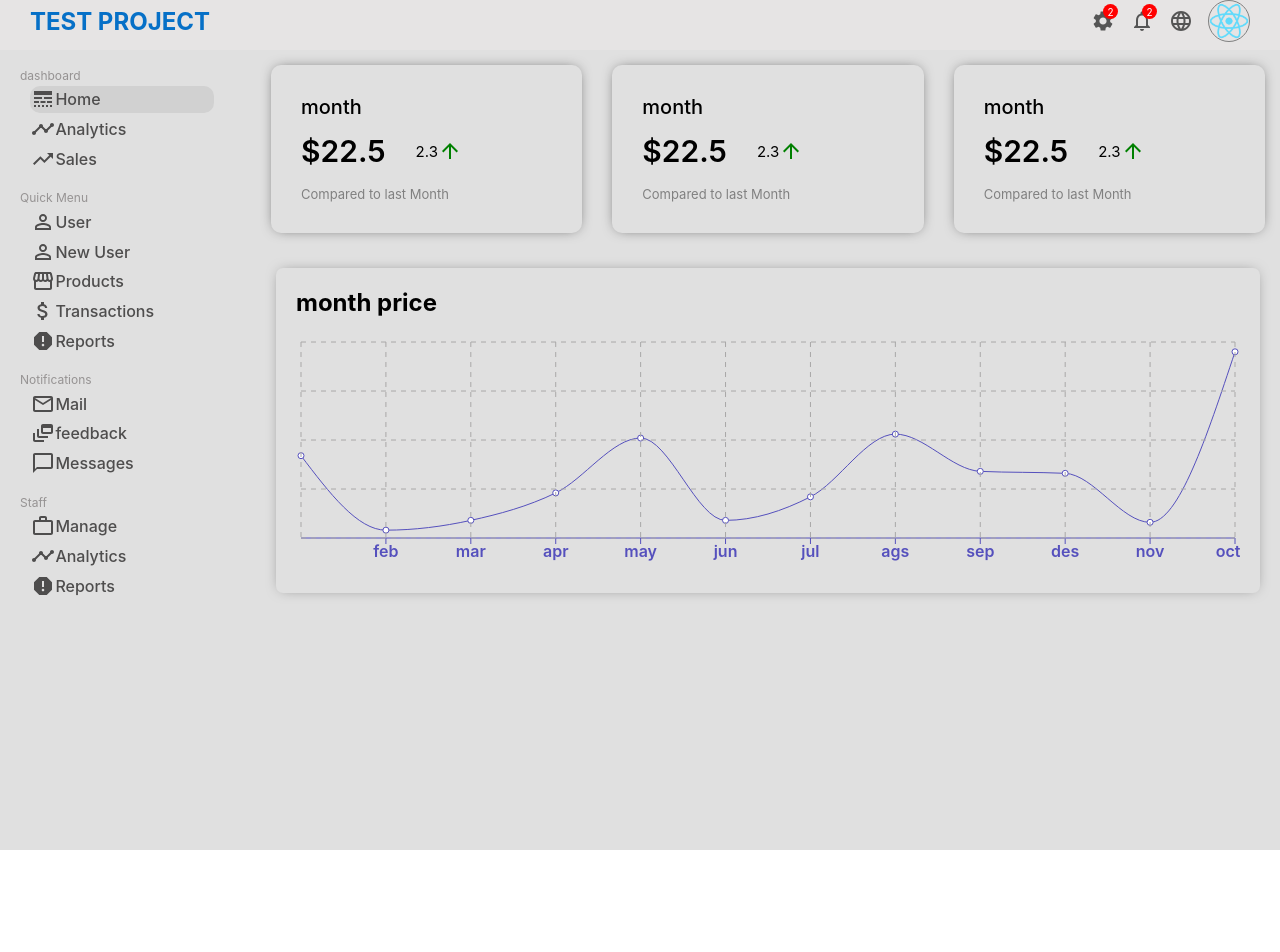
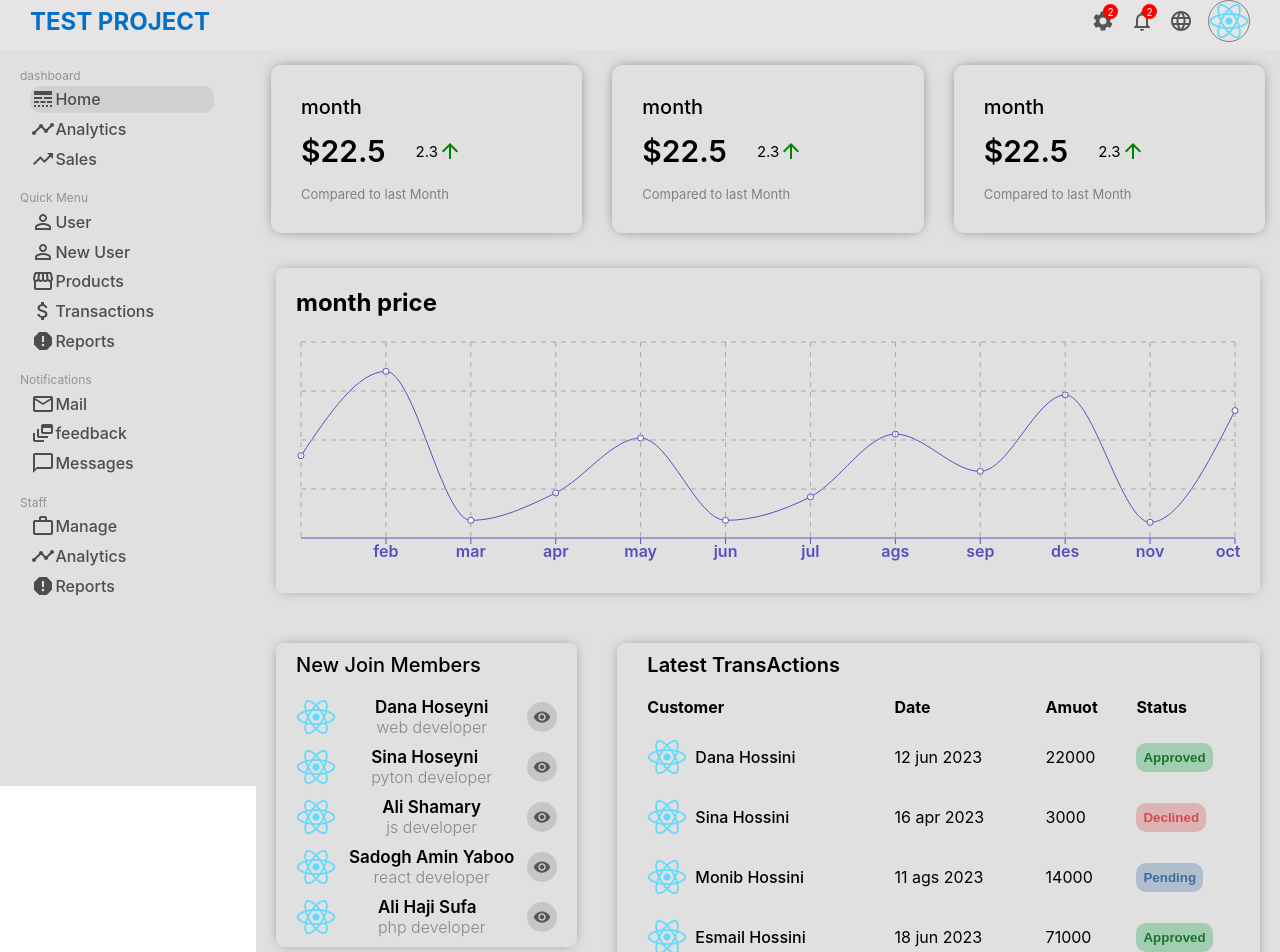
Before and after one commit to danahossini1/admin-page, a React (Create React App) app: page / in a window 1280 px wide. Shown: the top 952 px of the page. Before the commit the page ends 850 px from the top, so only its background shows below. Built offline with nearby package versions, Linux system fonts and the light colour scheme.

Commit message:
fix body foot

```diff
--- /dev/null
+++ b/src/component/LastMembers/LastMembers.css
@@ -0,0 +1,48 @@
+.lsm-contaner{
+    margin: 30px 20px;
+    padding: 10px 20px;
+    box-shadow: 0 0 14px -5px rgba(0, 0, 0, 0.60);
+    border-radius: 8px;
+}
+
+
+.lsm-title{
+    font-size: 20px;
+    font-weight: 500;
+    margin-bottom: 20px;
+}
+.lsm-li{
+    list-style: none;
+    display: flex;
+    align-items: center;
+    justify-content: space-between;
+    margin-top: 10px;
+}
+.lsm-user{
+    display: flex;
+    flex-direction: column;
+}
+.lsm-user-name{
+    font-weight: 600;
+    font-size: 17px
+}
+.lsm-user-job{
+    font-weight:300 ;
+    color: rgb(135, 135, 136);
+    text-align: center;
+}
+.lsm-icon{
+    width: 30px;
+    height: 30px;
+    display: flex;
+    justify-content: center;
+    align-items: center;
+    background: rgb(199, 197, 197);
+    border-radius: 50%;
+}
+.lsm-iconn{
+    font-size: 18px !important;
+    cursor: pointer;
+    color: #555;
+
+}
--- /dev/null
+++ b/src/component/LastMembers/LastMembers.jsx
@@ -0,0 +1,34 @@
+import React from 'react'
+import './LastMembers.css'
+import RemoveRedEyeIcon from '@mui/icons-material/RemoveRedEye';
+import { LastNewUser } from '../../data';
+
+export default function LastMembers() {
+
+    let users=LastNewUser
+
+    return (
+        <>
+        <div className='lsm-contaner'>
+            <div className='lsm-title'>New Join Members</div>
+            {users.map(user=>
+                 <div className='lsm-ul'>
+                <ul>
+                    <li className='lsm-li'>
+                        <img src={user.img} width='40px' />
+                        <div className="lsm-user">
+                            <span className='lsm-user-name'>{user.name}</span>
+                            <span className='lsm-user-job'>{user.job} </span>
+                        </div>
+                        <span className='lsm-icon'>< RemoveRedEyeIcon className='lsm-iconn'/></span>
+                    </li>
+                </ul>
+            </div>
+                )}
+
+
+
+        </div>
+        </>
+    )
+}
--- /dev/null
+++ b/src/component/LastTransaction/LastTransaction.css
@@ -0,0 +1,49 @@
+.lst-contaner {
+    margin: 30px 20px ;
+    padding: 10px 0px 10px 10px;
+    box-shadow: 0 0 14px -5px rgba(0, 0, 0, 0.60);
+    border-radius: 8px;
+}
+
+.lst-form {
+    width: 100%;
+    border-spacing: 20px;
+    text-align: left;
+}
+
+.lst-title {
+    font-weight: 600;
+    font-size: 20px;
+    margin-left: 20px;
+}
+
+.customer-td{
+    display: flex;
+    align-items: center;
+}
+.lst-userName{
+    margin-left: 8px;
+    font-weight: 500;
+}
+.lst-button{
+    border: none;
+    padding: 7px;
+    border-radius: 10px;
+    cursor: pointer;
+    display: flex;
+    align-items: center;
+    justify-content: center;
+    font-weight: 600;
+}
+.lst-button.Approved{
+    background: rgba(16, 158, 63, 0.3);
+    color: rgb(28, 114, 49);
+}
+.lst-button.Declined{
+    background: rgba(212, 75, 82, 0.3);
+    color: rgb(212, 75, 82);
+}
+.lst-button.Pending{
+    background: rgba(58, 109, 156, 0.3);
+    color:rgb(58, 109, 156);
+}
--- /dev/null
+++ b/src/component/LastTransaction/LastTransaction.jsx
@@ -0,0 +1,38 @@
+import React from 'react'
+import './LastTransaction.css'
+import { LastTransactionDate } from '../../data'
+
+export default function LastTransaction() {
+
+    const Button = ({type}) => {
+        return (<button className={`lst-button ${type}`}>{type}</button>)
+    }
+
+    return (
+        <div className='lst-contaner'>
+            <span className='lst-title'>Latest TransActions</span>
+            <table className='lst-form'>
+
+                <tr >
+                    <th >Customer</th>
+                    <th >Date</th>
+                    <th >Amuot</th>
+                    <th >Status</th>
+                </tr>
+                {LastTransactionDate.map(item => (
+                    <tr>
+                        <td className='customer-td'>
+                            <img src={item.img} width={40} />
+                            <span className='lst-userName'>{item.customer}</span>
+                        </td>
+                        <td >{item.date} </td>
+                        <td > {item.amount} </td>
+                        <td > <Button type={item.status} /></td>
+                    </tr>
+
+                ))}
+
+            </table>
+        </div>
+    )
+}
--- a/src/component/Sidbar/Sidbar.css
+++ b/src/component/Sidbar/Sidbar.css
@@ -1,8 +1,10 @@
 .sidbar-contaner{
-    height:100vh ;
+    height:92vh ;
     flex: 1;
     background: rgb(224, 224, 224);
     position: sticky;
+    top: 50px
+
 
 }
 .sidbar{
--- a/src/data.js
+++ b/src/data.js
@@ -1,6 +1,6 @@
 export let dataHomeChart=[
     {"name":'jan',"price":42000},
-    {"name":'feb',"price":4000},
+    {"name":'feb',"price":85000},
     {"name":'mar',"price":9000},
     {"name":'apr',"price":23000},
     {"name":'may',"price":51000},
@@ -8,7 +8,24 @@ export let dataHomeChart=[
     {"name":'jul',"price":21000},
     {"name":'ags',"price":53000},
     {"name":'sep',"price":34000},
-    {"name":'des',"price":33000},
+    {"name":'des',"price":73000},
     {"name":'nov',"price":8000},
-    {"name":'oct',"price":95000},
+    {"name":'oct',"price":65000},
 ]
+
+export let LastNewUser=[
+    { img:'./logo512.png' , name:'Dana Hoseyni' , job:'web developer'},
+    { img:'./logo512.png' , name:'Sina Hoseyni' , job:'pyton developer'},
+    { img:'./logo512.png' , name:'Ali Shamary' , job:'js developer'},
+    { img:'./logo512.png' , name:'Sadogh Amin Yaboo' , job:'react developer'},
+    { img:'./logo512.png' , name:'Ali Haji Sufa' , job:'php developer'},
+
+]
+export let LastTransactionDate=[
+    {img:'./logo512.png',id:1 ,customer:'Dana Hossini',date:' 12 jun 2023',amount:22000,status:'Approved'},
+    {img:'./logo512.png',id:2 ,customer:'Sina Hossini',date:' 16 apr 2023',amount:3000,status:'Declined'},
+    {img:'./logo512.png',id:3 ,customer:'Monib Hossini',date:' 11 ags 2023',amount:14000,status:'Pending'},
+    {img:'./logo512.png',id:4 ,customer:'Esmail Hossini',date:' 18 jun 2023',amount:71000,status:'Approved'},
+    {img:'./logo512.png',id:5 ,customer:'Ali Hossini',date:' 12 may 2023',amount:8000,status:'Declined'},
+    {img:'./logo512.png',id:6 ,customer:'Sadogh Hossini',date:' 12 jun 2023',amount:3500,status:'Declined'},
+]
--- a/src/pages/Home/Home.css
+++ b/src/pages/Home/Home.css
@@ -19,3 +19,12 @@
 .chart-title{
     margin-bottom: 20px;
 }
+.home-botton{
+    display: flex;
+}
+.last-member-home{
+    flex: 1;
+}
+.last-Transaction{
+    flex: 2;
+}
--- a/src/pages/Home/Home.jsx
+++ b/src/pages/Home/Home.jsx
@@ -3,6 +3,8 @@ import './Home.css'
 import Fitures from '../../component/Fitures/Fitures'
 import Chart from '../../component/Chart/Chart'
 import { dataHomeChart } from '../../data'
+import LastMembers from '../../component/LastMembers/LastMembers'
+import LastTransaction from '../../component/LastTransaction/LastTransaction'
 
 export default function Home() {
   return (
@@ -15,7 +17,11 @@ export default function Home() {
       <div className='home-chart'>
         <Chart data={dataHomeChart} title='month price' grid />
       </div>
+      <div className='home-botton'>
+        <div className='last-member-home'><LastMembers /></div>
+        <div className='last-Transaction'><LastTransaction /></div>
 
+      </div>
     </div>
   )
 }
```
